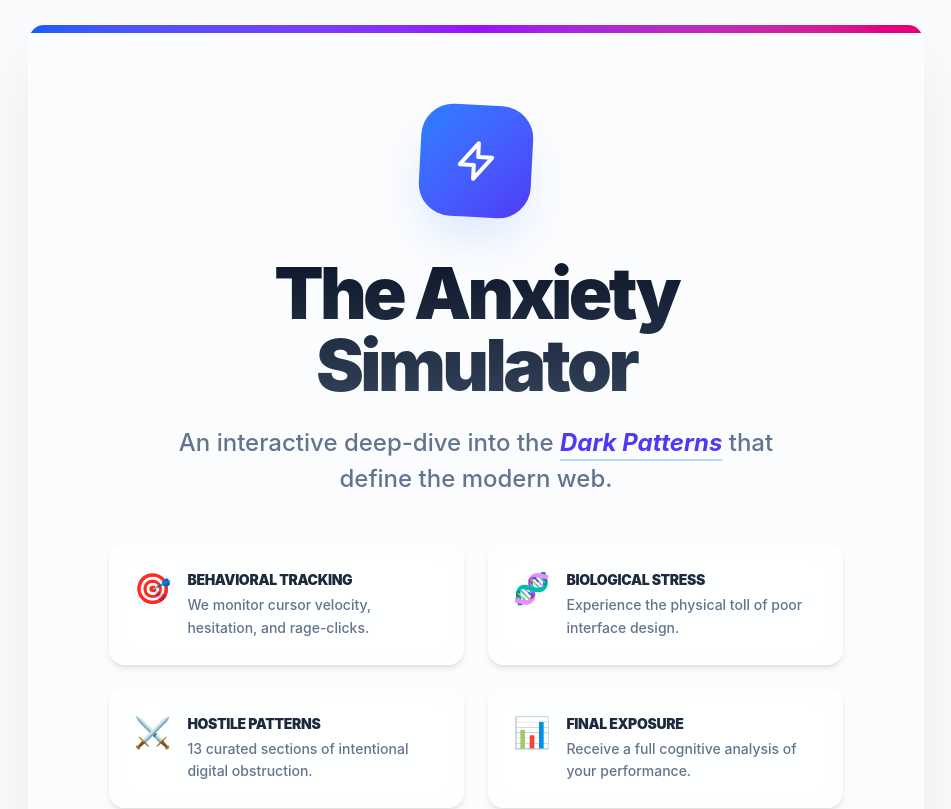
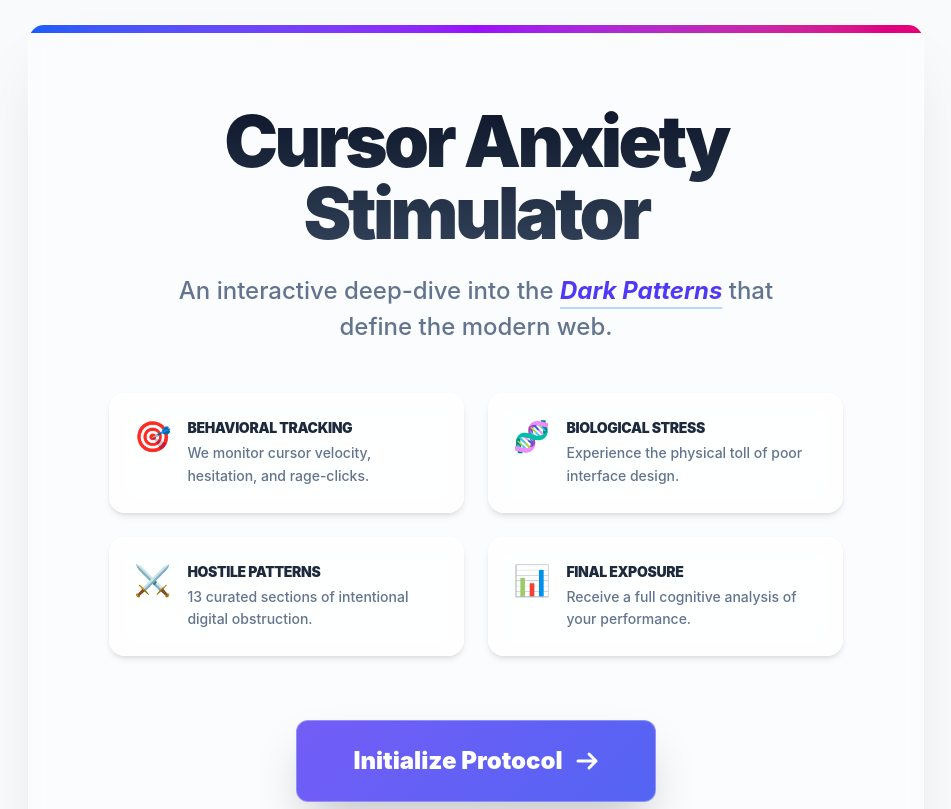
Before and after one commit to aishwaryanair440/Cursor-anxiety-simulator-webapp, a React (Vite) app: page / in a window 1280 px wide. Shown: the top 809 px of the page, without its empty margins (164-1115 px from the left). Built offline with nearby package versions, Linux system fonts and the light colour scheme.

Commit message:
changed the config

```diff
--- a/src/app/App.tsx
+++ b/src/app/App.tsx
@@ -753,14 +753,8 @@ export default function App() {
               <div className="absolute top-0 left-0 w-full h-2 bg-gradient-to-r from-blue-600 via-purple-600 to-pink-600" />
 
               <div className="relative z-10">
-                <div className="inline-flex items-center justify-center w-28 h-28 rounded-[2rem] bg-gradient-to-br from-blue-500 to-indigo-600 mb-10 shadow-2xl shadow-blue-500/20 rotate-3 group-hover:rotate-0 transition-transform duration-700">
-                  <svg xmlns="http://www.w3.org/2000/svg" className="h-12 w-12 text-white" fill="none" viewBox="0 0 24 24" stroke="currentColor">
-                    <path strokeLinecap="round" strokeLinejoin="round" strokeWidth={2} d="M13 10V3L4 14h7v7l9-11h-7z" />
-                  </svg>
-                </div>
-
                 <h1 className="text-7xl font-black tracking-tighter mb-6 bg-gradient-to-b from-slate-900 to-slate-700 bg-clip-text text-transparent transform transition-all">
-                  The Anxiety Simulator
+                  Cursor Anxiety Stimulator
                 </h1>
 
                 <p className="text-2xl text-slate-500 mb-12 max-w-2xl mx-auto font-medium leading-normal">
```
